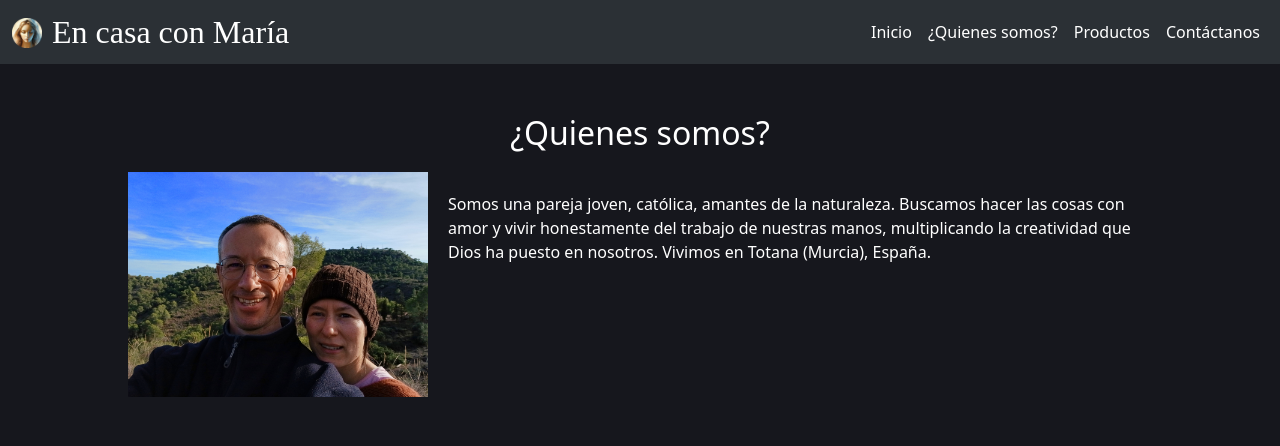
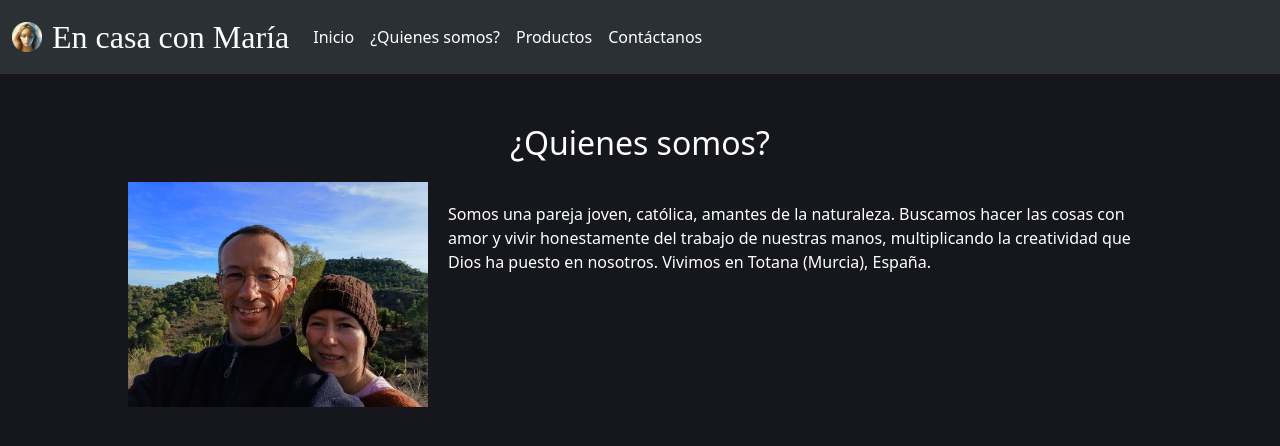
Before and after one commit to BrRoman/encasaconmaria, a React (Vite) app: page /encasaconmaria/about in a window 1280 px wide. Shown: the top 446 px of the page. Built offline with nearby package versions, Linux system fonts and the light colour scheme.

Commit message:
Menu recast.

```diff
--- a/src/components/Menu.css
+++ b/src/components/Menu.css
@@ -1,12 +1,4 @@
 nav {
-  width: 100%;
-  display: flex;
-  flex-direction: column;
-  align-items: center;
-  justify-content: center;
-  padding: 2px 0 2px 0;
-  margin: 0 0 0 0;
-
   img {
     margin: 0 10px 0 0;
     vertical-align: text-bottom;
--- a/src/components/Menu.jsx
+++ b/src/components/Menu.jsx
@@ -37,12 +37,9 @@ function Menu(props) {
   return (
     <>
       <nav className="navbar bg-dark navbar-expand-lg bg-body-tertiary" data-bs-theme="dark">
-        <div className="container-fluid d-flex justify-content-between">
-          <div>
+        <div className="container-fluid">
           <img src={mariaImg} alt="Virgen María" width="30px" />
           <Link className="navbar-brand" to={"/encasaconmaria/"}>En casa con María</Link>
-          </div>
-          <div>
           <button className="navbar-toggler" type="button" data-bs-toggle="collapse" data-bs-target="#navbarNav" aria-controls="navbarNav" aria-expanded="false" aria-label="Toggle navigation">
             <span className="navbar-toggler-icon"></span>
           </button>
@@ -52,7 +49,6 @@ function Menu(props) {
             </ul>
           </div>
         </div>
-        </div>
       </nav>
     </>
   )
```
Lines whose indentation alone changed are shown as unchanged.
